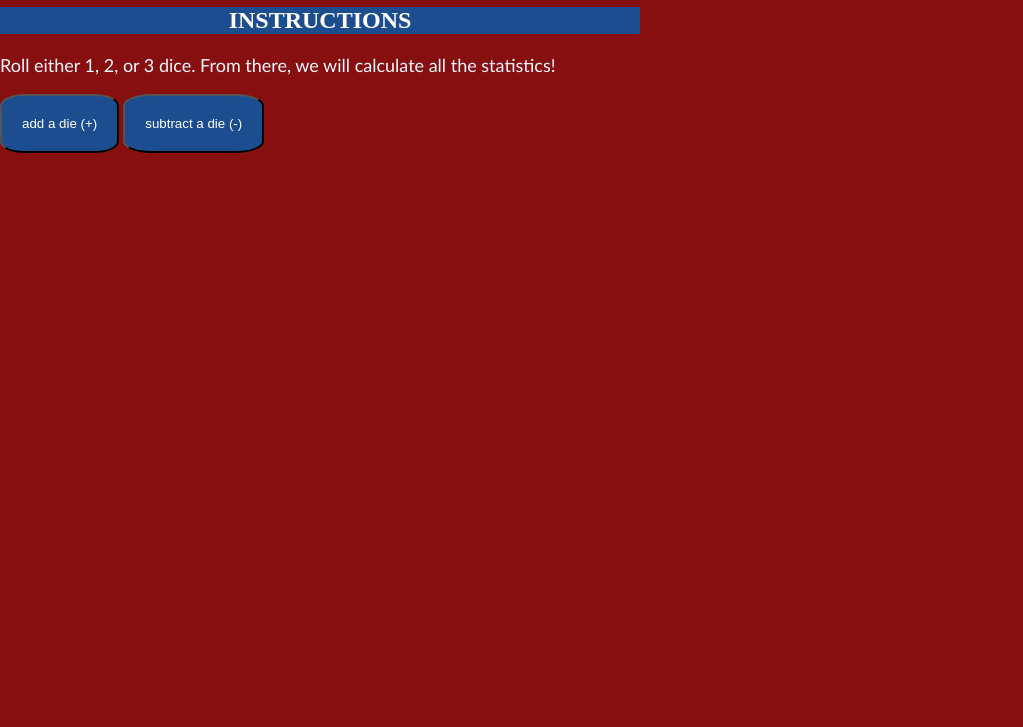
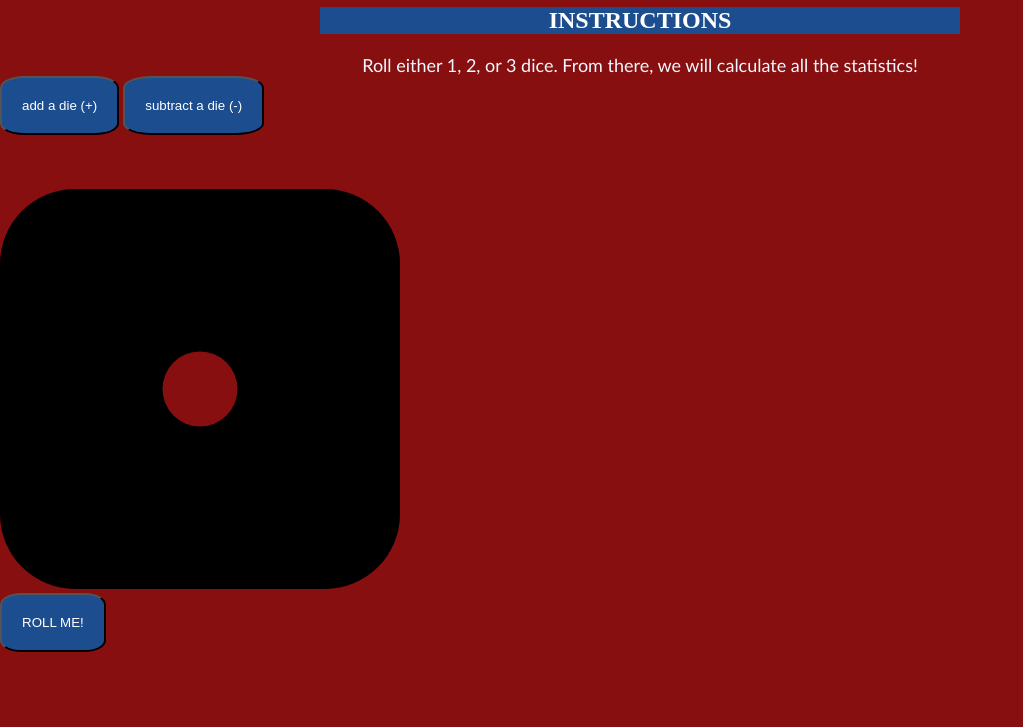
Before and after one commit to lukemg11/roll-roll-roll-project, a plain HTML site: page index.html in a window 1280 px wide. Shown: the part 73-800 px from the top of the page, without its empty margins (0-1023 px from the left). Drawn offline with Linux system fonts and the light colour scheme.

Commit message:
Add files via upload

```diff
--- a/index.html
+++ b/index.html
@@ -6,6 +6,7 @@
     <meta name="viewport" content="width=device-width, initial-scale=1.0">
     <title>Document</title>
     <link rel="stylesheet" href="style.css">
+
 </head>
 <body>
     <div id = "heady">
@@ -16,6 +17,11 @@
     </div>
     <p>Roll either 1, 2, or 3 dice. From there, we will calculate all the statistics!</p>
     <button id = "add">add a die (+)</button>
-    <button id = "subtract">subtract a die (-)</button>
+    <button id = "subtract">subtract a die (-)</button> <br><br><br><br>
+    <img src = "dice-1-fill.svg"
+    width = 400
+    height = 400> <br>
+    <button id = "roll1" onclick = "rollDice()">ROLL ME!</button>
 </body>
+<script src = "script.js"></script>
 </html>
--- /dev/null
+++ b/script.js
@@ -0,0 +1,16 @@
+const dice = 1;
+const sumOfRoll = 0;
+const roll1 = document.getElementById("roll1");
+function rollDice(){
+    for(let i = 0; i++; i < dice)
+    {
+        sumOfRoll += 2;//(Math.random()*6 + 1);
+    }
+    console.log("sumOfRoll = " + sumOfRoll);
+};
+// roll1.addEventListener("click", rollDice());
+function display()
+{
+    console.log(sumOfRoll);
+}
+display();
--- a/style.css
+++ b/style.css
@@ -7,22 +7,30 @@ body{
     background-color: rgb(27, 77, 143);
     text-align: center;
     width: 50%;
+    margin: auto;
 }
 #inst{
     color: rgb(255, 255, 255);
     background-color: rgb(27, 77, 143);
     text-align: center;
     width: 50%;
-
+    margin: auto;
 }
 p{
     color: aliceblue;
     font-family: 'Trebuchet MS', 'Lucida Sans Unicode', 'Lucida Grande', 'Lucida Sans', Arial, sans-serif;
     font-size: large;
+    text-align: center;
+    margin: auto;
 }
 button{
     padding: 20px;
     color: rgb(255, 255, 255);
     background-color: rgb(27, 77, 143);
     border-radius: 20%;
+    text-align: center;
+    margin: auto;
 }
+img{
+    margin: auto;
+}
```
Also changed, not shown: dice-1-fill.svg (added), dice-2-fill.svg (added), dice-3-fill.svg (added), dice-4-fill.svg (added), dice-5-fill.svg (added), dice-6-fill.svg (added).
